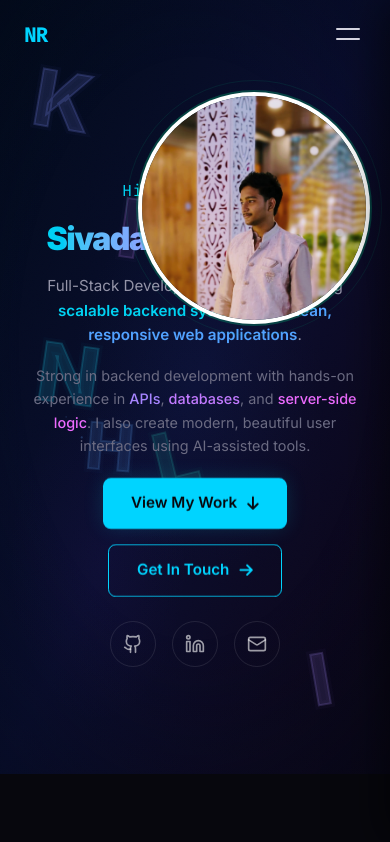
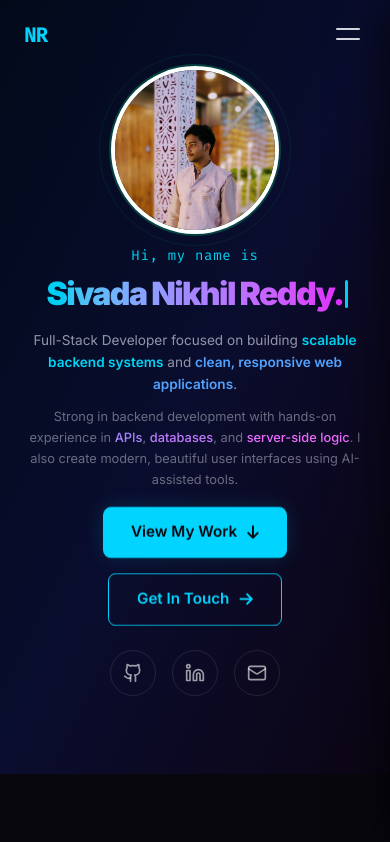
Before and after one commit to Nikhi-l37/Portfolio, a React (Vite) app in the folder portfolio/: page / in a window 390 px wide. Shown: the top 842 px of the page. Built offline with nearby package versions, Linux system fonts and the light colour scheme; no server answers.

Commit message:
Fix mobile: disable canvas animation, fix profile photo layout

```diff
--- a/portfolio/src/components/Hero.jsx
+++ b/portfolio/src/components/Hero.jsx
@@ -18,6 +18,7 @@ function BouncingLettersBackground({ mouseRef, isLight }) {
   const blastTimeRef = useRef(null);
   const shockwaveRef = useRef({ active: false, radius: 0, alpha: 0 });
   const sparksRef = useRef([]);
+  const isMobileRef = useRef(false);
 
   useEffect(() => {
     themeRef.current = isLight;
@@ -26,6 +27,12 @@ function BouncingLettersBackground({ mouseRef, isLight }) {
   useEffect(() => {
     const canvas = canvasRef.current;
     if (!canvas) return;
+
+    // Check if mobile - disable animation for performance
+    const isMobile = window.innerWidth < 768;
+    isMobileRef.current = isMobile;
+    if (isMobile) return; // Skip animation on mobile
+
     const ctx = canvas.getContext('2d');
     let w, h;
 
@@ -494,7 +501,7 @@ function ProfilePhoto({ isLight }) {
                       transition-opacity duration-700 pointer-events-none`} />
 
       {/* Photo circle */}
-      <div className={`relative w-56 h-56 md:w-64 md:h-64 lg:w-72 lg:h-72 rounded-full overflow-hidden
+      <div className={`relative w-40 h-40 sm:w-48 sm:h-48 md:w-56 md:h-56 lg:w-64 lg:h-64 rounded-full overflow-hidden
                       ring-2 ${isLight ? 'ring-emerald-400/40' : 'ring-emerald-500/30'} ring-offset-4 ring-offset-background
                       transition-all duration-700 ease-out
                       ${isLight ? 'group-hover:ring-emerald-500/60 group-hover:shadow-[0_0_60px_rgba(16,185,129,0.15)]' : 'group-hover:ring-emerald-400/50 group-hover:shadow-[0_0_80px_rgba(16,185,129,0.2)]'}
@@ -708,13 +715,24 @@ export default function Hero() {
       id="hero"
       ref={sectionRef}
       onMouseMove={handleMouseMove}
-      className="relative min-h-[calc(100vh-70px)] md:min-h-screen flex items-center pt-[80px] md:pt-[120px] pb-10 md:pb-20 overflow-hidden"
+      className="relative min-h-[calc(100vh-70px)] md:min-h-screen flex flex-col md:flex-row items-center pt-[70px] md:pt-[100px] pb-8 md:pb-20 overflow-hidden"
     >
-      {/* ===== Bouncing Letters Background ===== */}
-      <BouncingLettersBackground mouseRef={mouseRef} isLight={isLight} />
+      {/* ===== Bouncing Letters Background - hidden on mobile for performance ===== */}
+      <div className="hidden md:block absolute inset-0">
+        <BouncingLettersBackground mouseRef={mouseRef} isLight={isLight} />
+      </div>
 
-      {/* ===== Profile Photo - Top Right ===== */}
-      <div ref={profileRef} className="absolute top-24 md:top-32 right-6 md:right-16 lg:right-24 z-20">
+      {/* ===== Mobile-friendly simple gradient background ===== */}
+      <div className="md:hidden absolute inset-0">
+        {isLight ? (
+          <div className="absolute inset-0 bg-gradient-to-br from-slate-50 via-cyan-50/60 to-purple-50/40" />
+        ) : (
+          <div className="absolute inset-0 bg-gradient-to-br from-[#020a1a] via-[#0a0d2e] to-[#0c0514]" />
+        )}
+      </div>
+
+      {/* ===== Profile Photo - centered on mobile, absolute top-right on desktop ===== */}
+      <div ref={profileRef} className="relative z-20 flex justify-center w-full md:w-auto md:absolute md:top-32 md:right-16 lg:right-24 mb-4 md:mb-0">
         <ProfilePhoto isLight={isLight} />
       </div>
 
@@ -723,9 +741,9 @@ export default function Hero() {
         <div className="flex flex-col lg:flex-row items-start gap-10 lg:gap-16">
 
           {/* Left: Text Content */}
-          <div className="flex-1 text-center lg:text-left pt-8 md:pt-0">
+          <div className="flex-1 text-center lg:text-left pt-0 md:pt-0">
             <div>
-              <p ref={greetingRef} className={`font-mono text-base mb-5 tracking-wider ${isLight ? 'text-cyan-600' : 'text-cyan-400'}`}>Hi, my name is</p>
+              <p ref={greetingRef} className={`font-mono text-sm sm:text-base mb-3 sm:mb-5 tracking-wider ${isLight ? 'text-cyan-600' : 'text-cyan-400'}`}>Hi, my name is</p>
             </div>
 
             <div ref={nameRef}>
@@ -745,7 +763,7 @@ export default function Hero() {
             </div>
 
             <div>
-              <p ref={desc1Ref} className="text-[0.95rem] md:text-[1.05rem] text-muted max-w-[540px] mx-auto lg:mx-0 mb-4 leading-relaxed">
+              <p ref={desc1Ref} className="text-[0.85rem] sm:text-[0.95rem] md:text-[1.05rem] text-muted max-w-[540px] mx-auto lg:mx-0 mb-3 sm:mb-4 leading-relaxed">
                 Full-Stack Developer focused on building{' '}
                 <strong className={`font-semibold ${isLight ? 'text-cyan-700' : 'text-cyan-400'}`}>scalable backend systems</strong> and{' '}
                 <strong className={`font-semibold ${isLight ? 'text-blue-700' : 'text-blue-400'}`}>clean, responsive web applications</strong>.
@@ -753,7 +771,7 @@ export default function Hero() {
             </div>
 
             <div>
-              <p ref={desc2Ref} className="text-[0.9rem] md:text-[1rem] text-dim max-w-[540px] mx-auto lg:mx-0 mb-5 md:mb-10 leading-relaxed">
+              <p ref={desc2Ref} className="text-[0.8rem] sm:text-[0.9rem] md:text-[1rem] text-dim max-w-[540px] mx-auto lg:mx-0 mb-4 sm:mb-5 md:mb-10 leading-relaxed">
                 Strong in backend development with hands-on experience in{' '}
                 <strong className={`font-medium ${isLight ? 'text-violet-700' : 'text-violet-400'}`}>APIs</strong>,{' '}
                 <strong className={`font-medium ${isLight ? 'text-purple-700' : 'text-purple-400'}`}>databases</strong>, and{' '}
```
